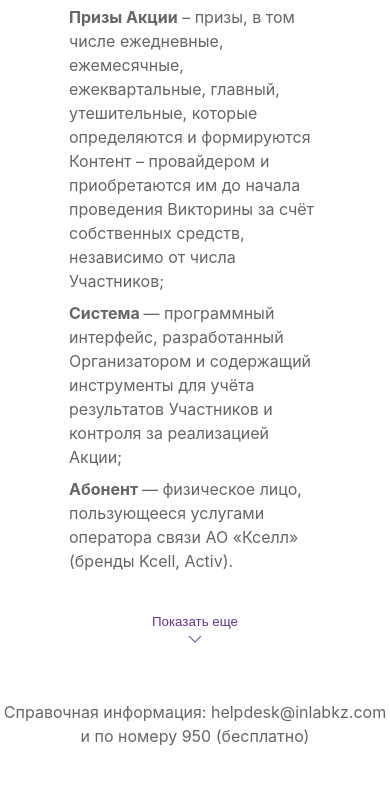
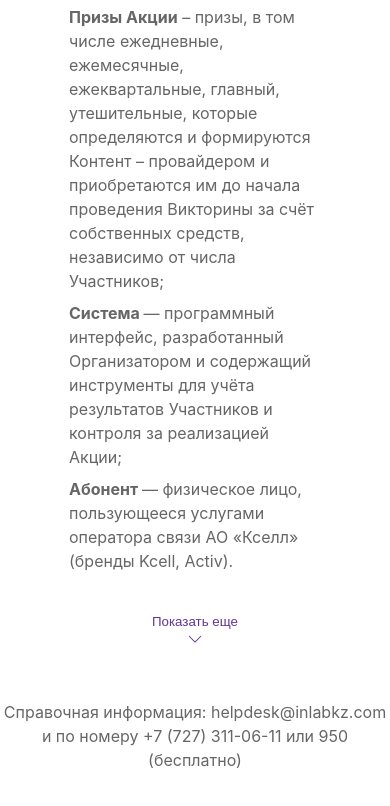
Before and after one commit to promotional-test/promotional-test, a plain HTML site: page index.html in a window 390 px wide. Shown: the part 6078-6884 px from the top of the page. Drawn offline with nearby package versions, Linux system fonts and the light colour scheme.

Commit message:
rename phone

```diff
--- a/index.html
+++ b/index.html
@@ -772,7 +772,7 @@
 
 <footer class="wrapper">
    <p>
-      Справочная информация: helpdesk@inlabkz.com и по номеру 950 (бесплатно)
+      Справочная информация: helpdesk@inlabkz.com и по номеру +7 (727) 311-06-11 или 950 (бесплатно)
    </p>
 </footer>
 
```
